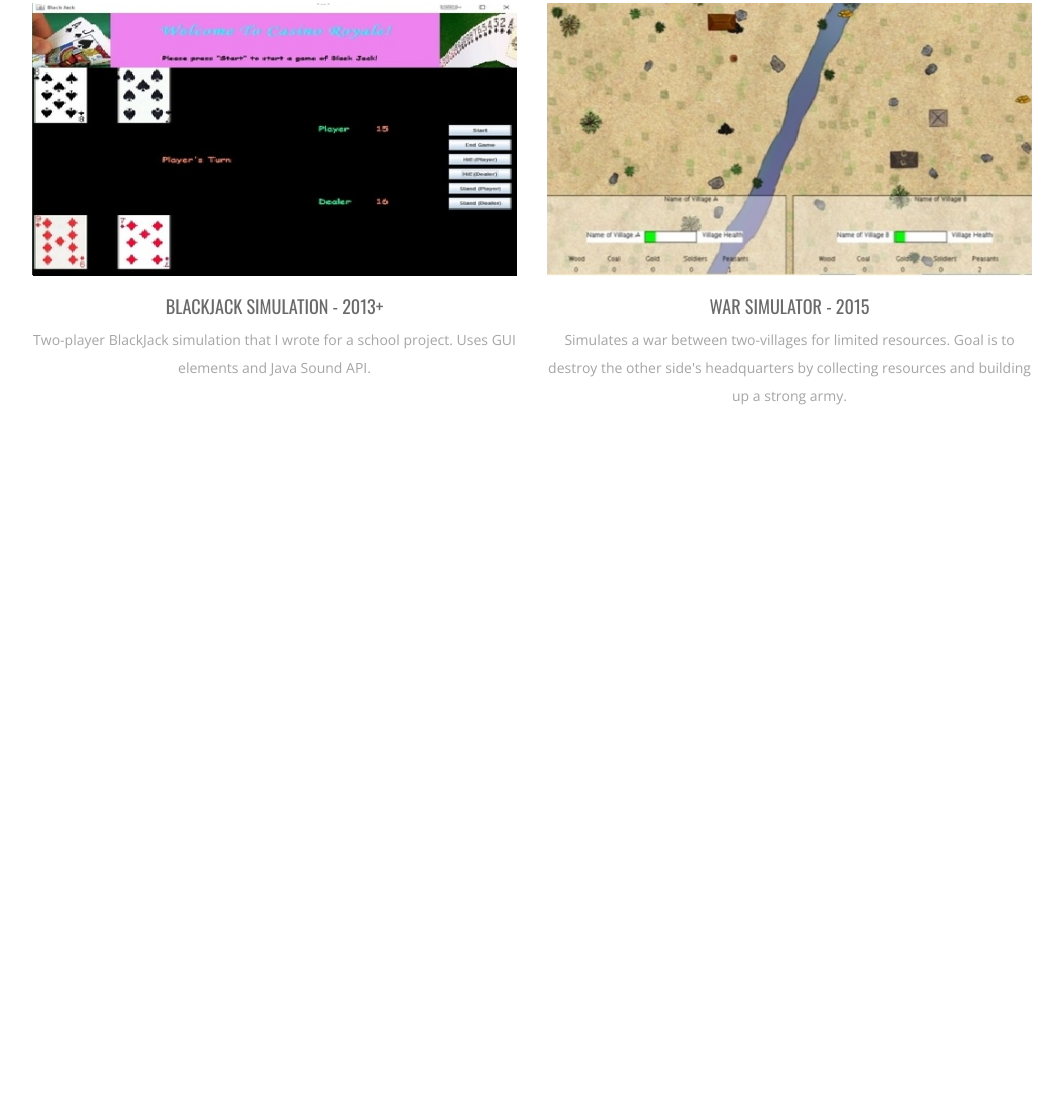
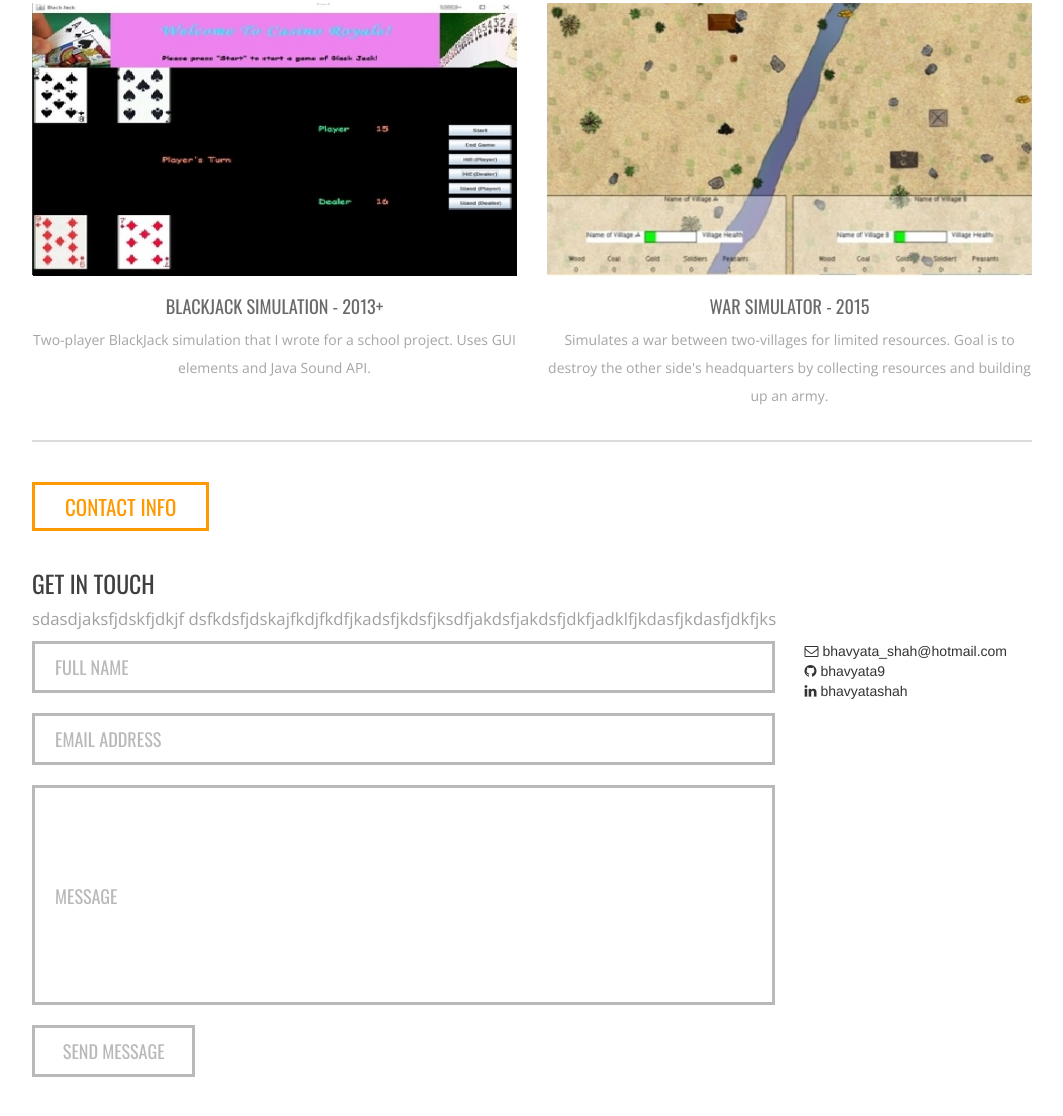
Before and after one commit to bhavyata9/bhavyata9.github.io, a plain HTML site: page index.html in a window 1280 px wide. Shown: the part 1448-2564 px from the top of the page, without its empty margins (108-1171 px from the left). Before the commit the page ends 1928 px from the top, so only its background shows below. Drawn offline with nearby package versions, Linux system fonts and the light colour scheme.

Commit message:
added a contact form+contact info

```diff
--- a/css/custom.css
+++ b/css/custom.css
@@ -74,7 +74,7 @@ header{
   background-color: #6d6d6d;
   padding-top: 120px;
 }
- header h2{
+header h2{
   margin-top: 50px;
   font-size: 3.5em;
   color: #fff;
@@ -91,9 +91,9 @@ header p{
   -webkit-box-shadow: 0px 14px 37px -6px rgba(0,0,0,0.75);
   -moz-box-shadow: 0px 14px 37px -6px rgba(0,0,0,0.75);
   box-shadow: 0px 14px 37px -6px rgba(0,0,0,0.75);
-width: 200px;
-height: 250px;
-border: 10px solid #fff;
+  width: 200px;
+  height: 250px;
+  border: 10px solid #fff;
 
 }
 .main-content{
@@ -127,27 +127,56 @@ border: 10px solid #fff;
   font-size: 1.2em;
 }
 /* Projects*/
-.post{
+.main-content .post{
   text-align: center;
 }
-.post h4{
+.main-content .post h4{
   margin-top: 20px;
   font-size: 1.3em;
   color: #6a6a6a;
   text-transform: uppercase;
 }
-.post p{
+.main-content .post p{
   color: #a5a5a5;
   line-height: 2em;
 }
 .img-responsive:hover{
   opacity: 0.8;
 }
+.main-content .contact p{
+  color: #a0a0a0;
+  font-size: 1.2em;
+}
+/* CONTACT INFO */
+.contact.row{
+  padding-top: 20px;
+}
+input{
+  width: 100%;
+  padding: 10px 20px;
+  border: 3px solid #b9b9b9;
+  margin-bottom: 20px;
+  font-family: 'Oswald',sans-serif;
+  font-size: 1.3em;
+  color: #b9b9b9;
+}
+input:focus{
+  border: 3px  solid #ff9900;
+  box-shadow: 0 0 5px 1px #ff9900;
+}
+.message{
+  height: 220px;
+}
+.send{
+  width: 22%;
+  background-color: #fff;
+}
+
+
 @media (max-width : 768px) {
   .navbar-default .navbar-nav>li>a {
     width: 100%;
     border-bottom: 1px solid #3d3d3d;
     text-align: center;
   }
-
 }
--- a/index.html
+++ b/index.html
@@ -87,7 +87,7 @@
             <p> A version of the popular kids game Bop-it!. Uses numerous arduino libraries(sound,display,etc.) to create an interactive playing experience.</p>
           </div> <!--  first column  -->
           <div class ="col-md-6 post">
-                <a href="https://github.com/bhavyata9/Image-Manipulation"><img src="img/image.jpg" class="img-responsive"></a>
+            <a href="https://github.com/bhavyata9/Image-Manipulation"><img src="img/image.jpg" class="img-responsive"></a>
             <h4>Image Manipulation Application - 2014 </h4>
             <p> A primitive photoshop application that supports rotations, colour filters, mirror images, and flips. Ability to undo/redo and save  edited images.</p>
           </div> <!--  second column  -->
@@ -95,18 +95,46 @@
         <!--  second row  -->
         <div class  ="row">
           <div class ="col-md-6 post">
-          <a href="https://github.com/bhavyata9/BlackJack"><img src="img/bjack.jpg" class="img-responsive"></a>
+            <a href="https://github.com/bhavyata9/BlackJack"><img src="img/bjack.jpg" class="img-responsive"></a>
             <h4>BlackJack Simulation - 2013+</h4>
             <p>Two-player BlackJack simulation that I wrote for a school project. Uses GUI elements and Java Sound API.</p>
           </div> <!--  first column  -->
           <div class ="col-md-6 post">
-              <a href="https://github.com/bhavyata9/Village-Simulation"><img src="img/village.jpg" class="img-responsive"></a>
+            <a href="https://github.com/bhavyata9/Village-Simulation"><img src="img/village.jpg" class="img-responsive"></a>
             <h4>War Simulator - 2015 </h4>
-            <p> Simulates a war between two-villages for limited resources. Goal is to  destroy the other side's headquarters by collecting resources and  building up a strong army.  </p>
+            <p> Simulates a war between two-villages for limited resources. Goal is to  destroy the other side's headquarters by collecting resources and  building up an army.  </p>
           </div> <!--  second column  -->
         </div> <!--  /second row -->
-      </div>
-      <!-- /projects -->
+        <hr>
+        <!-- contact-info -->
+        <div class="contact">
+          <h3> CONTACT INFO </h3>
+          <h4> GET IN TOUCH </h4>
+          <p> sdasdjaksfjdskfjdkjf dsfkdsfjdskajfkdjfkdfjkadsfjkdsfjksdfjakdsfjakdsfjdkfjadklfjkdasfjkdasfjdkfjks</p>
+
+          <div class ="row">
+            <div class="col-md-9">  <!-- contact-form -->
+            <form action="mailto:bhavyata_shah@hotmail.com"method="post">
+              <input type="text"  name="fullname" value="FULL NAME">
+              <br>
+              <input type="email"  name="email" value="EMAIL ADDRESS">
+              <br>
+              <input class="message" type="text"  name="message" value="MESSAGE">
+              <br>
+              <input class="send" type="submit" value="SEND MESSAGE">
+            </form>
+
+            </div><!-- /contact-form -->
+            <div class="col-md-3">
+              <div><i class="fa fa-envelope-o"></i> bhavyata_shah@hotmail.com </div>
+            <div><i class="fa fa-github"></i> bhavyata9 </div>
+              <div><i class="fa fa-linkedin"></i> bhavyatashah </div>
+            </div>
+          </div><!-- /row -->
+        </div><!-- /contact -->
+        <!-- /contact-info -->
+      </div>  <!-- /projects -->
+
     </div>
   </div> <!-- /MAIN CONTENT -->
   <!-- jQuery (necessary for Bootstrap's JavaScript plugins) -->
```
